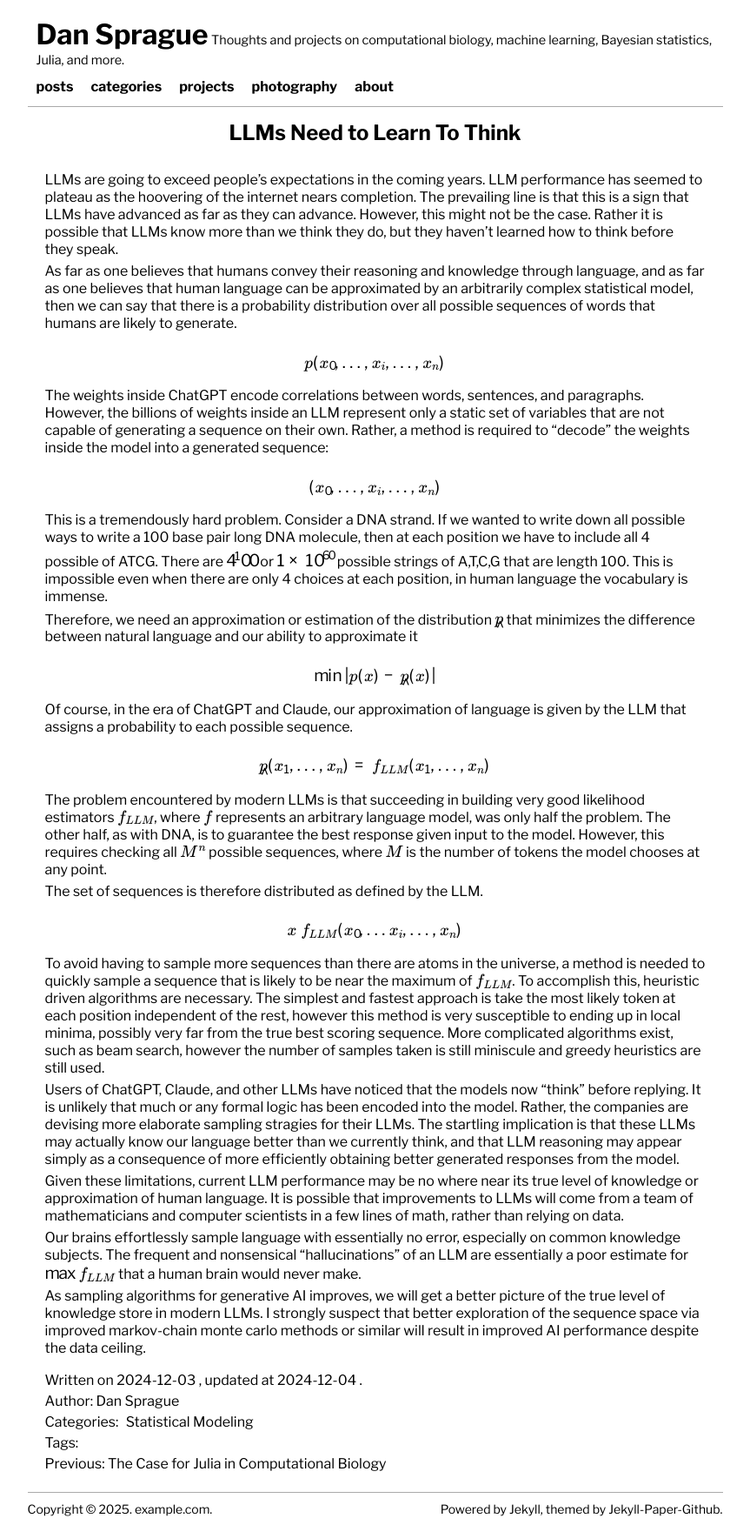
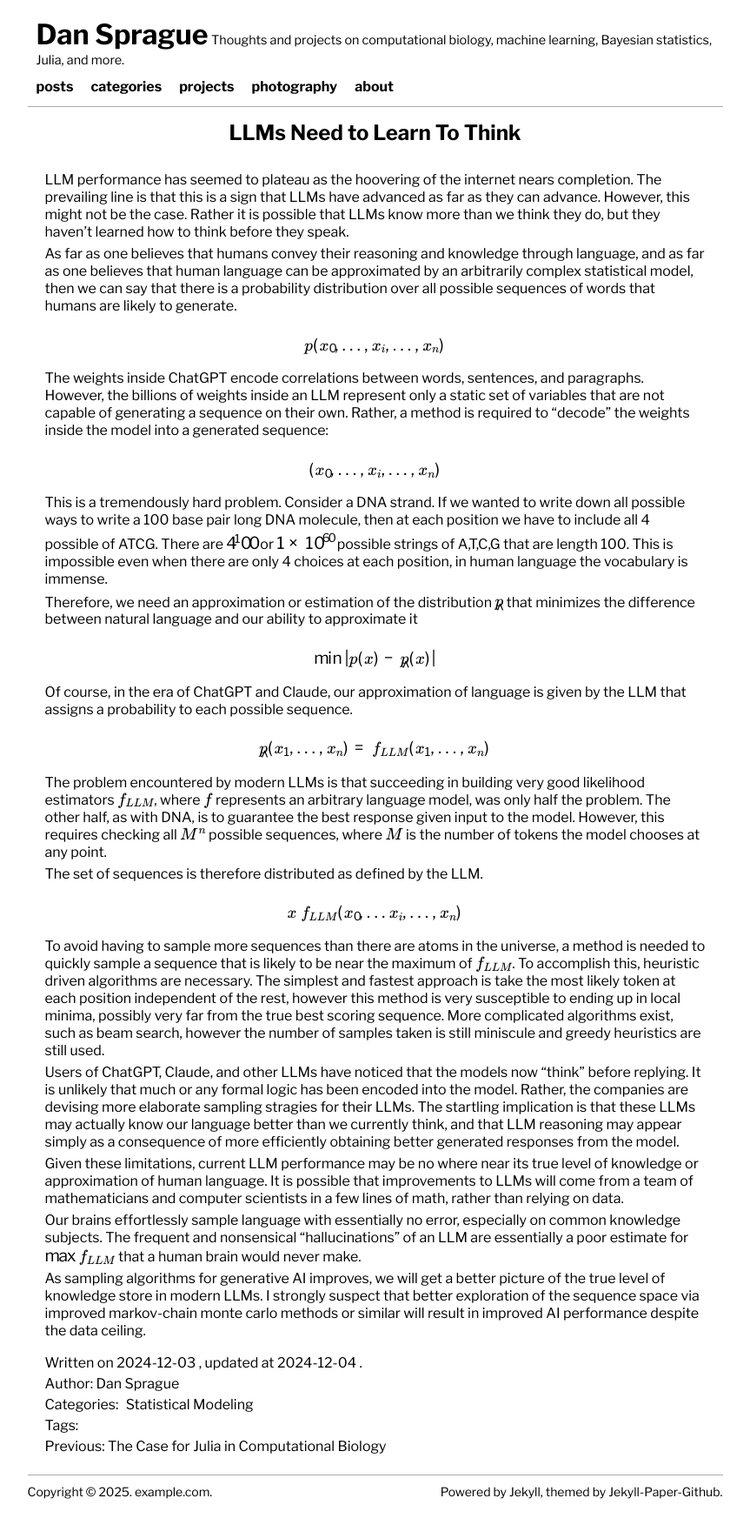
Before and after one commit to dan-sprague/dan-sprague.github.io, a Jekyll site: the page built from _posts/2025-02-02-llmthinking.markdown, in a window 1280 px wide. Shown: the whole page at 87% size, without its empty margins (201-1064 px from the left). Built offline with Jekyll 4.4.1, drawn with Linux system fonts in a browser that asks for light colours; formulas are drawn with MathJax 3.

Commit message:
fixed bug

```diff
--- a/_posts/2025-02-02-llmthinking.markdown
+++ b/_posts/2025-02-02-llmthinking.markdown
@@ -7,7 +7,7 @@
 ---
 <br>
 
-LLMs are going to exceed people's expectations in the coming years. LLM performance has seemed to plateau as the hoovering of the internet nears completion. The prevailing line is that this is a sign that LLMs have advanced as far as they can advance. However, this might not be the case. Rather it is possible that LLMs know more than we think they do, but they haven't learned how to think before they speak.
+LLM performance has seemed to plateau as the hoovering of the internet nears completion. The prevailing line is that this is a sign that LLMs have advanced as far as they can advance. However, this might not be the case. Rather it is possible that LLMs know more than we think they do, but they haven't learned how to think before they speak.
 
 As far as one believes that humans convey their reasoning and knowledge through language, and as far as one believes that human language can be approximated by an arbitrarily complex statistical model, then we can say that there is a probability distribution over all possible sequences of words that humans are likely to generate.
 
```
